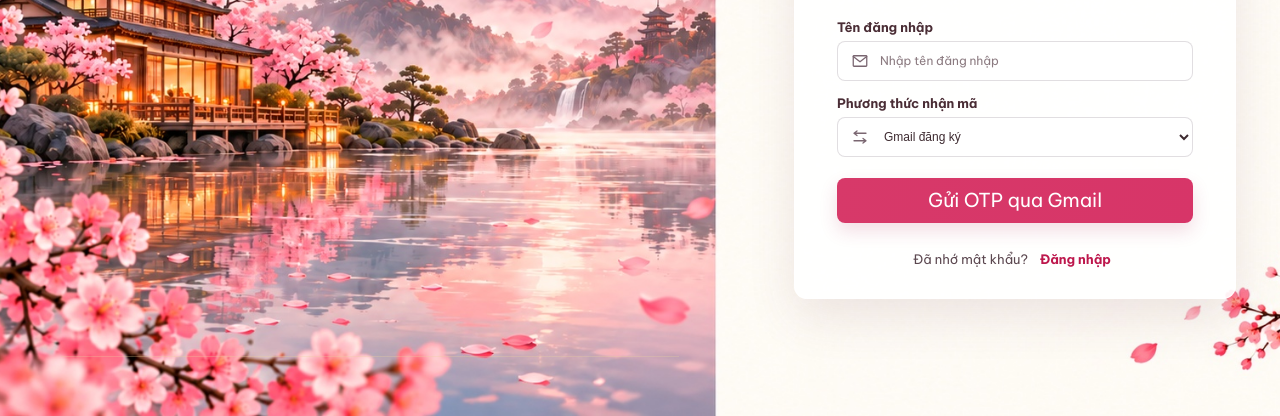
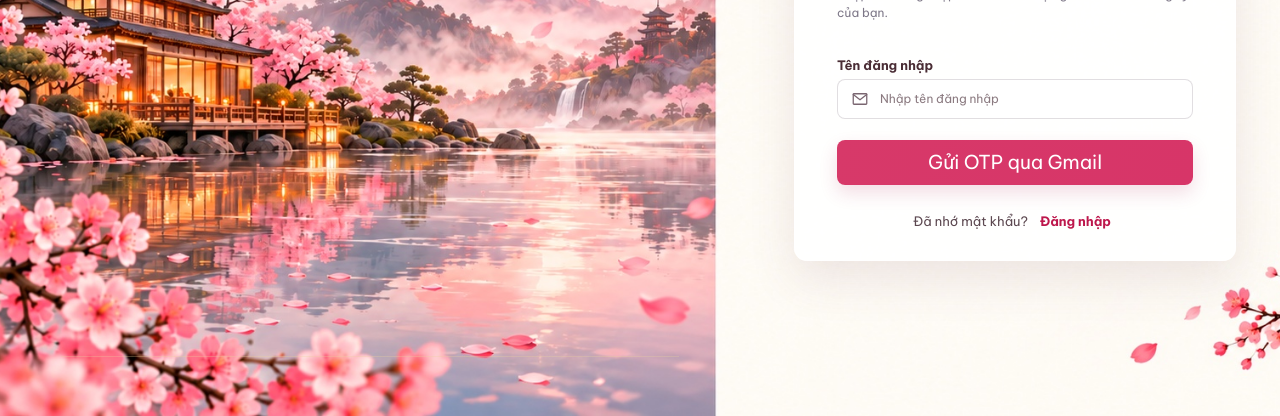
Before and after one commit to dtc245200900-lab/TTCS-K20N3, a plain HTML site: page frontend/forgot-password.html in a window 1280 px wide. Shown: the part 384-800 px from the top of the page. Drawn offline with nearby package versions, Linux system fonts and the light colour scheme; a web font is replaced by a local one.

```diff
--- a/frontend/forgot-password.html
+++ b/frontend/forgot-password.html
@@ -35,7 +35,7 @@
           </div>
 
           <h3 class="auth-title">Quên mật khẩu</h3>
-          <p class="auth-subtitle">Nhập tên đăng nhập, sau đó chọn nơi nhận mã OTP đã đăng ký.</p>
+          <p class="auth-subtitle">Nhập tên đăng nhập. Mã OTP sẽ được gửi đến Gmail đăng ký của bạn.</p>
 
           <form id="forgot-password-form" class="login-form">
             <div class="field-group">
@@ -45,19 +45,6 @@
                   <svg viewBox="0 0 24 24" fill="none" stroke="currentColor" stroke-width="1.7" stroke-linecap="round" stroke-linejoin="round" aria-hidden="true"><rect x="3" y="5" width="18" height="14" rx="1"/><path d="m3 6 9 7 9-7"/></svg>
                 </span>
                 <input id="fp-username" name="username" type="text" autocomplete="username" placeholder="Nhập tên đăng nhập" required />
-              </div>
-            </div>
-
-            <div class="field-group">
-              <label for="fp-channel">Phương thức nhận mã</label>
-              <div class="input-wrap">
-                <span class="field-icon" aria-hidden="true">
-                  <svg viewBox="0 0 24 24" fill="none" stroke="currentColor" stroke-width="1.7" stroke-linecap="round" stroke-linejoin="round"><path d="M4 7h16M4 17h16M8 4 4 7l4 3m8 4 4 3-4 3"/></svg>
-                </span>
-                <select id="fp-channel" name="channel">
-                  <option value="email">Gmail đăng ký</option>
-                  <option value="sms">SMS đến số điện thoại</option>
-                </select>
               </div>
             </div>
 
@@ -115,7 +102,6 @@
     <script>
       const form = document.getElementById('forgot-password-form');
       const usernameInput = document.getElementById('fp-username');
-      const channelInput = document.getElementById('fp-channel');
       const otpStep = document.getElementById('otp-step');
       const newPasswordStep = document.getElementById('new-password-step');
       const otpInput = document.getElementById('fp-otp');
@@ -124,7 +110,6 @@
       const statusBox = document.getElementById('fp-status');
       const successBox = document.getElementById('fp-success');
       const requestButton = document.getElementById('request-otp-button');
-      const requestButtonLabel = requestButton.querySelector('.button-label');
       const verifyButton = document.getElementById('verify-otp-button');
       const resetButton = document.getElementById('reset-password-button');
       const backToLoginButton = document.getElementById('back-to-login');
@@ -147,10 +132,6 @@
         window.location.assign('/login.html');
       });
 
-      channelInput.addEventListener('change', () => {
-        requestButtonLabel.textContent = channelInput.value === 'sms' ? 'Gửi OTP qua SMS' : 'Gửi OTP qua Gmail';
-      });
-
       form.addEventListener('submit', async (event) => {
         event.preventDefault();
         const username = usernameInput.value.trim();
@@ -168,7 +149,7 @@
             method: 'POST',
             credentials: 'same-origin',
             headers: { 'Content-Type': 'application/json' },
-            body: JSON.stringify({ username, channel: channelInput.value })
+            body: JSON.stringify({ username })
           });
           const result = await response.json();
 
```
